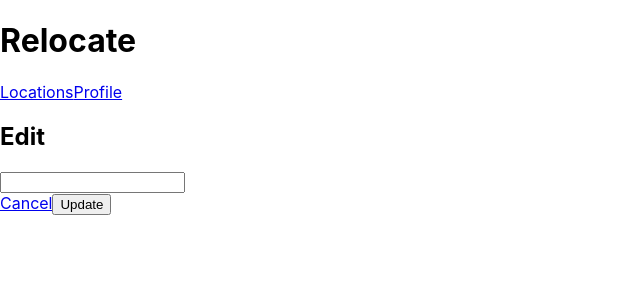
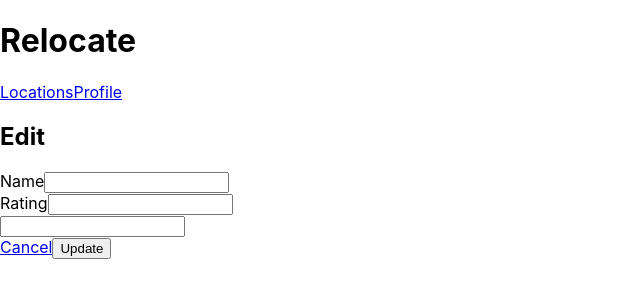
Before and after one commit to kaciekomoto/Relocate, a React (Create React App) app in the folder frontend/: page /comment/1 in a window 1280 px wide. Shown: the top 300 px of the page, without its empty margins (0-640 px from the left). Built offline with nearby package versions, Linux system fonts and the light colour scheme; no server answers.

Commit message:
Comment CRUDability - Delete Successful

```diff
--- a/frontend/src/App.js
+++ b/frontend/src/App.js
@@ -30,9 +30,14 @@ function App() {
           <Route exact path='/location/:id' component={LocationDetail}/>
           <Route
             exact path="/comment/:id"
-            render={routerProps => (
-              <EditComment match={routerProps.match}/>
-              )} />
+            render={props => (
+              <CommentsList match={props.match}/>,
+              <EditComment match={props.match}/>
+              )}
+          />
+          {/* <Route
+            exact path="/comment/:id"
+            render={props => <CommentsList match={props.match}/>} /> */}
         </main>
       </div>
   );
--- a/frontend/src/Components/CommentsList.js
+++ b/frontend/src/Components/CommentsList.js
@@ -5,13 +5,29 @@ import CreateComment from './CreateComment'
 import EditComment from './EditComment'
 import axios from 'axios'
 
-const CommentsList = ({ location }) => {
+const CommentsList = ({ location, match }) => {
     const [comments, setComments] = useState([])
 
     useEffect(() => {
-        axios.get(`/comment/`)
-        .then(res => setComments(res.data));
+        fetchComments()
     }, [])
+
+    const fetchComments = () => {
+        axios.get(`http://localhost:8000/comment/`)
+        .then(res =>
+            setComments(res.data),
+            // console.log(res.data)
+        );
+    }
+
+    function deleteComment(id) {
+        axios.delete(`http://localhost:8000/comment/${id}`)
+        .then(res => {
+            console.log(res)
+            setComments(comments.filter(comment => comment.id !== id))
+        })
+        console.log(`deleted post with id of ${id}`)
+    }
 
     return (
         <div>
@@ -23,17 +39,11 @@ const CommentsList = ({ location }) => {
                             <h4>{comment.author}</h4>
                             <p>{comment.rating}/5</p>
                             <p>{comment.body}</p>
-                            <Link to={`/comment/${comment.id}`} key={location.id} location={location}>
-                                Edit
-                                {/* <EditComment key={location.id} location={location}/> */}
-                            </Link>
-
+                            <button onClick={() => deleteComment(comment.id)} id="delete-btn">Delete</button>
+                            <Link to={`/comment/${comment.id}`} key={location.id} location={location}>Edit</Link>
                         </div>
                     )
                 }
-                    // if username == user logged in
-                    // edit btn goes here
-                    // delete btn goes here
             })}
         </div>
         <CreateComment key={location.id} location={location} setComments={setComments}/>
@@ -42,16 +52,3 @@ const CommentsList = ({ location }) => {
 }
 
 export default CommentsList
-
-
-//USED FETCH
-// fetch(`/comment/`, {
-//     'method':'GET',
-//     headers: {
-//         'Content-Type': 'application/json',
-//         //auth goes here later
-//     }
-// })
-// .then((res) => res.json())
-// .then(res => setComments(res))
-// .catch(err => console.log(err))
--- a/frontend/src/Components/CreateComment.js
+++ b/frontend/src/Components/CreateComment.js
@@ -4,8 +4,8 @@ import axios from 'axios'
 
 const CreateComment = ({match, location, setComments }) => {
     const initialState = {
-        // author: "",
-        // rating: "",
+        author: "",
+        rating: "",
         body: "",
         // location: location.id
     }
@@ -28,34 +28,43 @@ const CreateComment = ({match, location, setComments }) => {
         e.preventDefault()
 
         const newComment = {
+            author: commentForm.author,
+            rating: commentForm.rating,
             body: commentForm.body,
             location_id: location.id
-            // author:
-            // rating: commentForm.rating,
         }
 
-       const headers = {
-            'Content-Type': 'application/json',
-            //   'X-CSRFToken':csrftoken,
-        }
+        const headers = {'Content-Type': 'application/json',}
 
         const url = `http://localhost:8000/comment/`
 
         axios.post(url, newComment, headers)
-        .then(res =>
-            console.log(res.data)
-            // setCommentForm(res.data)
-        )
-        .then(
-            (window.location = `/location/${location.id}`)
-            )
-        // console.log(newComment)
+        .then(res => console.log(res.data))
+        .then((window.location = `/location/${location.id}`))
         setCommentForm(initialState)
     }
 
     return (
             <div>
             <form onSubmit={handleSubmit}>
+            <label htmlFor="author">Name</label>
+            <input
+                id="author"
+                name="author"
+                placeholder={commentForm.author}
+                onChange={handleChange}
+                required
+            />
+            <br></br>
+            <label htmlFor="rating">Rating</label>
+            <input
+                id="rating"
+                name="rating"
+                placeholder={commentForm.body}
+                onChange={handleChange}
+                required
+            />
+            <br></br>
             <label htmlFor="body"/>
             <input
                 id="body"
@@ -64,9 +73,7 @@ const CreateComment = ({match, location, setComments }) => {
                 onChange={handleChange}
                 required
             />
-                {/* <label htmlFor="body">Add comment</label>
-                <input type="text" id="body" name="body" onChange={handleChange} value={commentForm.body} required/> */}
-                <button type="submit">Post</button>
+            <button type="submit">Post</button>
             </form>
         </div>
     )
--- a/frontend/src/Components/EditComment.js
+++ b/frontend/src/Components/EditComment.js
@@ -1,7 +1,6 @@
 import React from 'react'
 import { useState, useEffect } from 'react'
 import axios from 'axios'
-import { useHistory } from "react-router-dom"
 
 const EditComment = ({location, match}) => {
     const [updateComment, setUpdateComment] = useState([])
@@ -11,15 +10,12 @@ const EditComment = ({location, match}) => {
         axios.get(`http://localhost:8000/comment/${match.params.id}`)
         .then(res => {
             setUpdateComment(res.data)
-            console.log(res.data)
+            // console.log(res.data)
         })
         .catch(err => {console.error(err)})
     }, [])
 
     const handleChange = (e) => {
-        // setUpdateComment(e.target.value)
-        // console.log(e.target.value)
-        // setUpdateComment({...updateComment, [e.target.id]: e.target.value})
         const { name, value } = e.target
         setUpdateComment((data) => {
             return {
@@ -32,22 +28,19 @@ const EditComment = ({location, match}) => {
     const updatedComment = (e) => {
         e.preventDefault()
         const editedComment = {
+            author: updateComment.author,
+            rating: updateComment.rating,
             body: updateComment.body,
             location_id: updateComment.location_id
         };
         console.log(editedComment, "test")
-        console.log(location)
-        // console.log(match.params)
+        // console.log(location)
 
-        const headers = {
-            'Content-Type': 'application/json',
-            //   'X-CSRFToken':csrftoken,
-        }
-        // const url = `http://localhost:8000/comment/`
+        const headers = {'Content-Type': 'application/json',}
+
         axios.put(`http://localhost:8000/comment/${match.params.id}`, editedComment, headers)
         .then(res => {
             console.log(res.data)
-            console.log(match.params.id)
             setUpdateComment(res.data)
           })
         .then(window.location=`/location/${updateComment.location_id}`)
@@ -60,6 +53,24 @@ const EditComment = ({location, match}) => {
             {updateComment ?
             <form onSubmit={updatedComment}>
                 <h2>Edit</h2>
+                <label htmlFor="author">Name</label>
+                <input
+                    id="author"
+                    name="author"
+                    placeholder={updateComment.author}
+                    onChange={handleChange}
+                    required
+                />
+                <br></br>
+                <label htmlFor="rating">Rating</label>
+                <input
+                    id="rating"
+                    name="rating"
+                    placeholder={updateComment.rating}
+                    onChange={handleChange}
+                    required
+                />
+                <br></br>
                 <label htmlFor="body"/>
                 <input
                     id="body"
```
Also changed, not shown: 1 other file (tests, documents, lock files or other folders).
